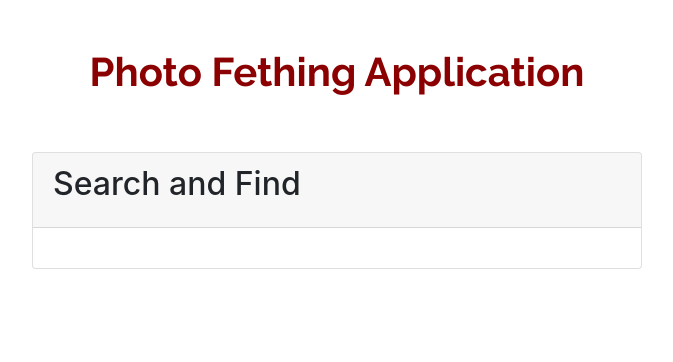
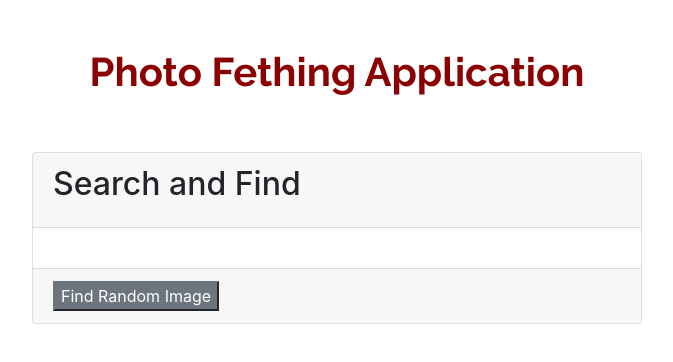
Before and after one commit to CaptainStorm21/angular-photoFetching, an Angular app: page / in a window 1280 px wide. Shown: the top 362 px of the page, without its empty margins (303-976 px from the left). Built offline with nearby package versions, Linux system fonts and the light colour scheme; no server answers.

Commit message:
integration show an image

```diff
--- /dev/null
+++ b/src/app/interfaces/photos.ts
@@ -0,0 +1,5 @@
+export interface Photos {
+  urls: {
+    regular: string;
+  }
+}
--- a/src/app/photo-show/photo-show.component.html
+++ b/src/app/photo-show/photo-show.component.html
@@ -4,5 +4,14 @@
   </div>
   <div class="card-body">
     <!-- step 3 - make the UI to show the random photo-->
+    <!-- property binding -->
+    <img *ngIf = "photoUrl" [src] = "photoUrl" class="img-thumbnail" />
+  </div>
+  <div class="card-footer">
+    <button
+          (click)="randomImage()"
+          class="btn-secondary text-center">
+          Find Random Image
+    </button>
   </div>
 </div>
--- a/src/app/photo-show/photo-show.component.ts
+++ b/src/app/photo-show/photo-show.component.ts
@@ -5,22 +5,45 @@ import { PhotoFetchingService } from '../services/photo-fetching.service';
 @Component({
   selector: 'app-photo-show',
   templateUrl: './photo-show.component.html',
-  styleUrls: ['./photo-show.component.css']
+  styleUrls: ['./photo-show.component.css'],
 })
 export class PhotoShowComponent implements OnInit {
 
+  photoUrl: string;
+
   constructor(
     // step 2 - dependency injection
-    private  photoFetchingService: PhotoFetchingService
+    private photoFetchingService: PhotoFetchingService
   ) {
+    this.fetchPhoto();
     // step 3 - call getPhoto() method
     // Step 4  - open up a network tab -> then to network request -> response header
     // step 4 = in subscription we added, get access t the response and console log it
-    // step 4.1 - console.log (urls.regular)
-    this.photoFetchingService.getPhoto().subscribe(() => { });
+    // this.photoFetchingService.getPhoto().subscribe(response => {
+      // console.log(response);
+      // step 4.1 - console.log (urls.regular)
+      // step 4.2 - add an interface interfaces/photos
+      // console.log(response.urls.regular);
+
+      // step 5 - add a new property to th eclass to store the URL of the fetched image
+      // step 5.1 - store url from the response in that new property
+    //   this.photoUrl = response.urls.regular;
+    // });
   }
 
-  ngOnInit(): void {
+  // step 6 - generate a random image
+  randomImage() {
+    // this.photoFetchingService.getPhoto().subscribe(response => {
+    //   this.photoUrl = response.urls.regular;
+    // });
+    this.fetchPhoto();
   }
 
+  fetchPhoto() {
+    this.photoFetchingService.getPhoto().subscribe(response => {
+      this.photoUrl = response.urls.regular;
+    });
 }
+
+  ngOnInit(): void {}
+}
--- a/src/app/services/photo-fetching.service.ts
+++ b/src/app/services/photo-fetching.service.ts
@@ -2,6 +2,7 @@ import { Injectable } from '@angular/core';
 
 //step 2 import httpClient
 import { HttpClient } from '@angular/common/http';
+import { Photos } from '../interfaces/photos';
 
 @Injectable({
   providedIn: 'root'
@@ -18,10 +19,10 @@ export class PhotoFetchingService {
   }
 
   getPhoto() {
-    return this.http.get('https://api.unsplash.com/photos/random', {
+    return this.http.get <Photos> ('https://api.unsplash.com/photos/random', {
       //we step 2 part 4 - we are going to use headers
       headers: {
-        Authorization: 'Client-ID eLYc0iW_RXJwVLa0BNNI4zlX4QK8lWxuTS-jaNHYBwY'
+        Authorization: 'Client-ID xF3boNWFEMwXSnLb7BIPVXU0kFdC8a51zQJBDMOouCY'
       }
     });
   }
```
